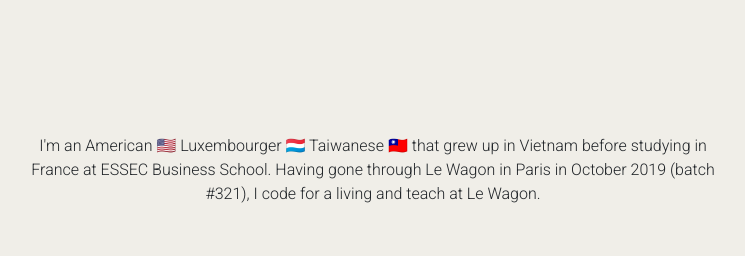
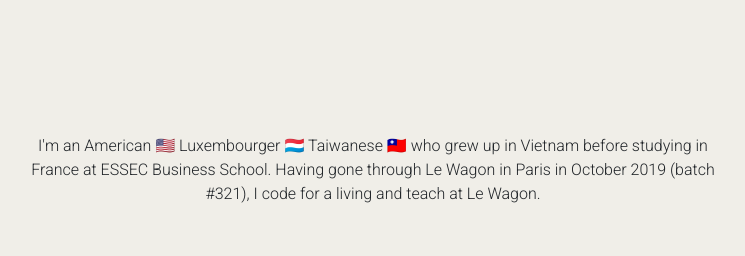
Before and after one commit to jonathansanturbano/portfolio, a plain HTML site: page index.html in a window 1280 px wide. Shown: the part 1179-1435 px from the top of the page, 267-1012 px from the left. Drawn offline with nearby package versions, Linux system fonts and the light colour scheme.

```diff
--- a/index.html
+++ b/index.html
@@ -40,7 +40,7 @@
 
     <div class="cards" id="about">
       <h1>A few words about myself...</h1>
-      <p>I'm an American 🇺🇸 Luxembourger 🇱🇺 Taiwanese 🇹🇼 that grew up in Vietnam before studying in France at ESSEC Business School. Having gone through Le Wagon in Paris in October 2019 (batch #321), I code for a living and teach at Le Wagon.</p>
+      <p>I'm an American 🇺🇸 Luxembourger 🇱🇺 Taiwanese 🇹🇼 who grew up in Vietnam before studying in France at ESSEC Business School. Having gone through Le Wagon in Paris in October 2019 (batch #321), I code for a living and teach at Le Wagon.</p>
     </div>
 
     <div class="cards" id="profile">
```
